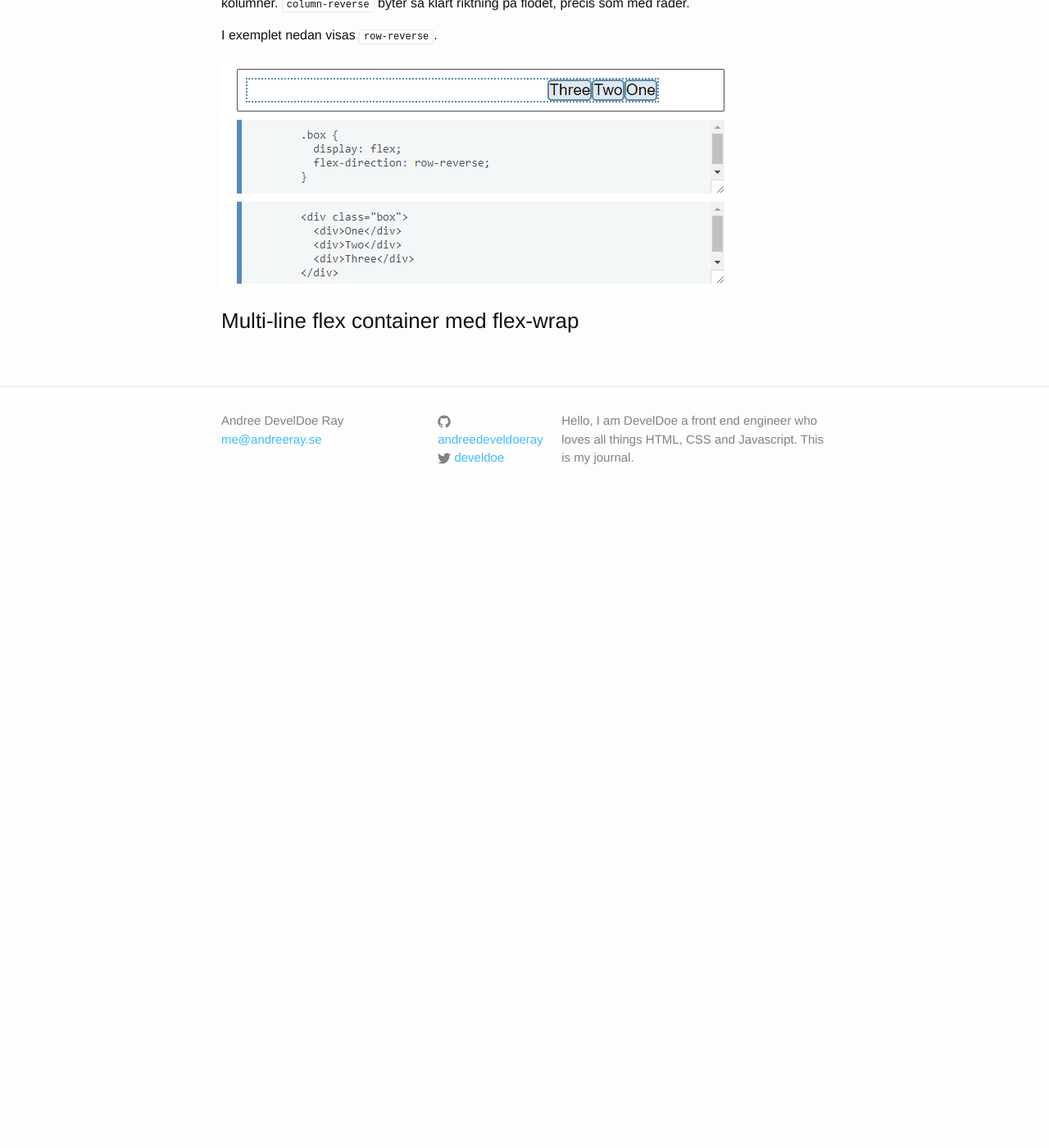
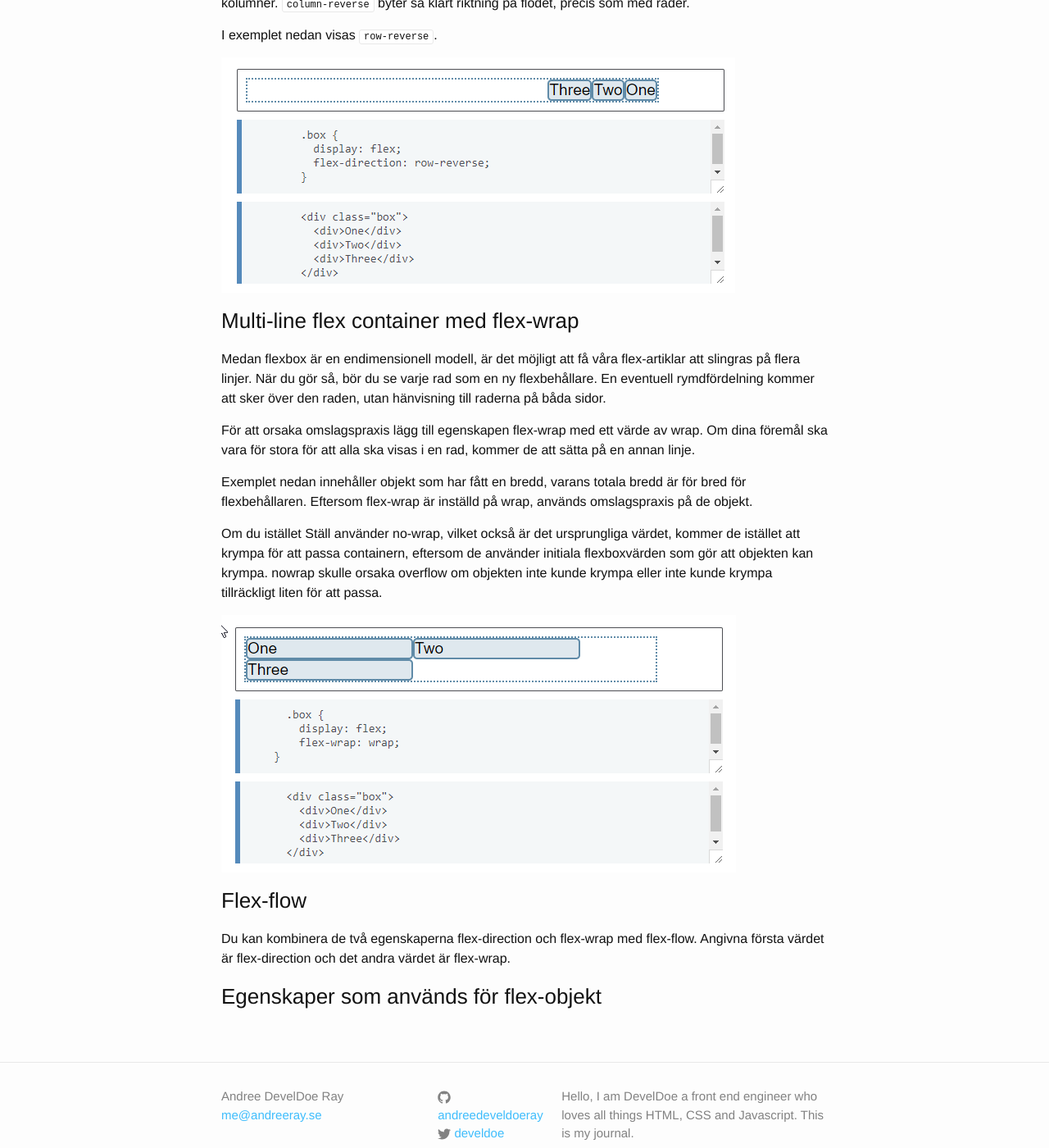
Before and after one commit to develdoe/develdoe.github.io, a Jekyll site: the page built from _posts/2018-04-26-flexbox-koncept.md, in a window 1280 px wide and 1400 px high, scrolled down 4648 px. Shown: the whole window at 82% size. Built offline with Jekyll 4.4.1, drawn with Linux system fonts in a browser that asks for light colours; before the commit the page ends 5278 px from its top, so only the background shows below that.

Commit message:
Update 2018-04-26-flexbox-koncept.md

```diff
--- a/_posts/2018-04-26-flexbox-koncept.md
+++ b/_posts/2018-04-26-flexbox-koncept.md
@@ -97,3 +97,19 @@ I exemplet nedan visas `row-reverse`.
 ![reverse-row.png]({{site.baseurl}}/img/posts/reverse-row.png)
 
 ### Multi-line flex container med flex-wrap
+
+Medan flexbox är en endimensionell modell, är det möjligt att få våra flex-artiklar att slingras på flera linjer. När du gör så, bör du se varje rad som en ny flexbehållare. En eventuell rymdfördelning kommer att sker över den raden, utan hänvisning till raderna på båda sidor.
+
+För att orsaka omslagspraxis lägg till egenskapen flex-wrap med ett värde av wrap. Om dina föremål ska vara för stora för att alla ska visas i en rad, kommer de att sätta på en annan linje.
+
+Exemplet nedan innehåller objekt som har fått en bredd, varans totala bredd är för bred för flexbehållaren. Eftersom flex-wrap är inställd på wrap, används omslagspraxis på de objekt.
+
+Om du istället Ställ använder no-wrap, vilket också är det ursprungliga värdet,  kommer de istället att krympa för att passa containern, eftersom de använder initiala flexboxvärden som gör att objekten kan krympa. nowrap skulle orsaka overflow om objekten inte kunde krympa eller inte kunde krympa tillräckligt liten för att passa.
+
+![2018-04-27 19_56_41-Basic concepts of flexbox - CSS_ Cascading Style Sheets _ MDN.png]({{site.baseurl}}/img/posts/2018-04-27 19_56_41-Basic concepts of flexbox - CSS_ Cascading Style Sheets _ MDN.png)
+
+### Flex-flow
+
+Du kan kombinera de två egenskaperna flex-direction och flex-wrap med flex-flow. Angivna första värdet är flex-direction och det andra värdet är flex-wrap.
+
+### Egenskaper som används för flex-objekt
```
